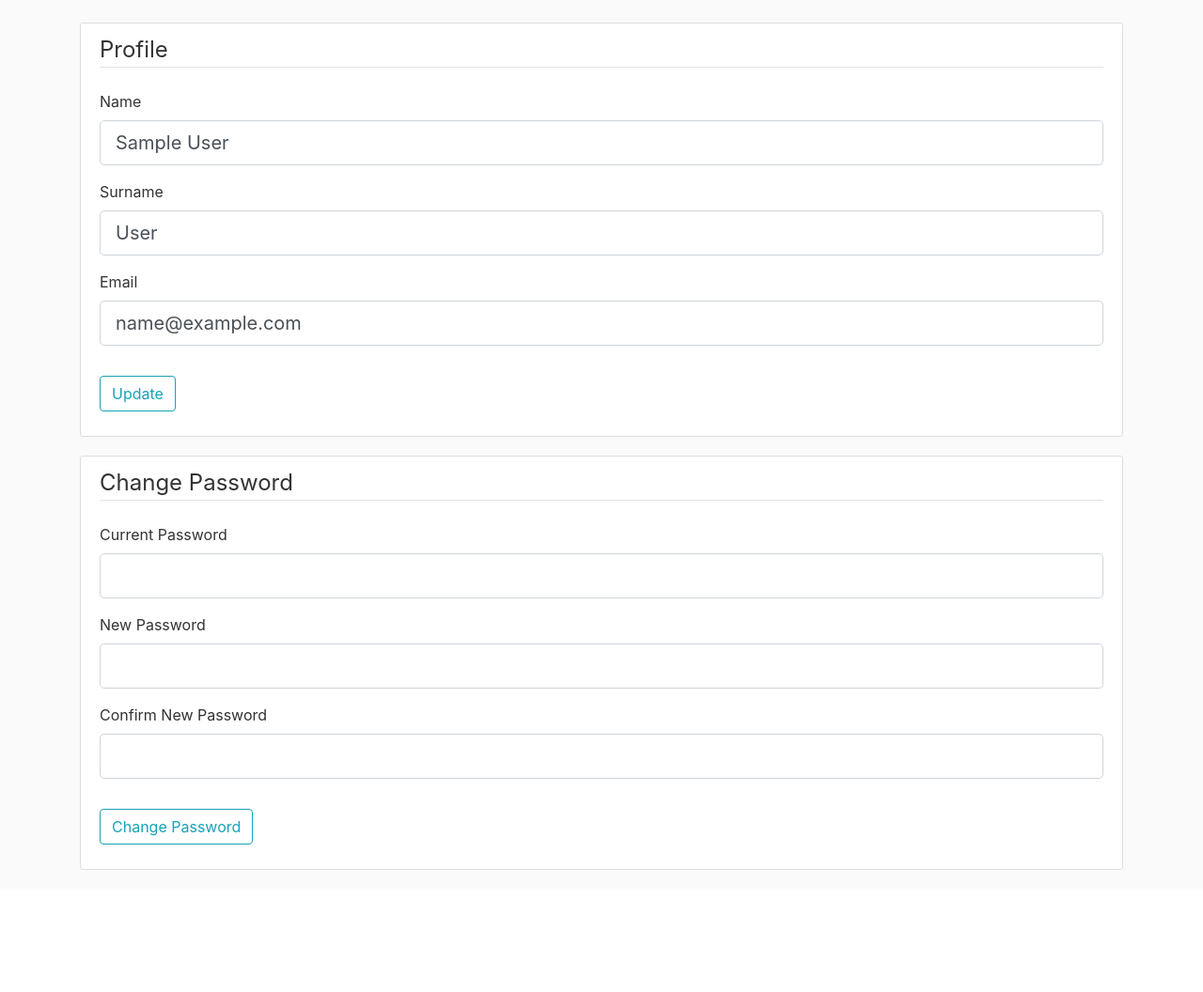
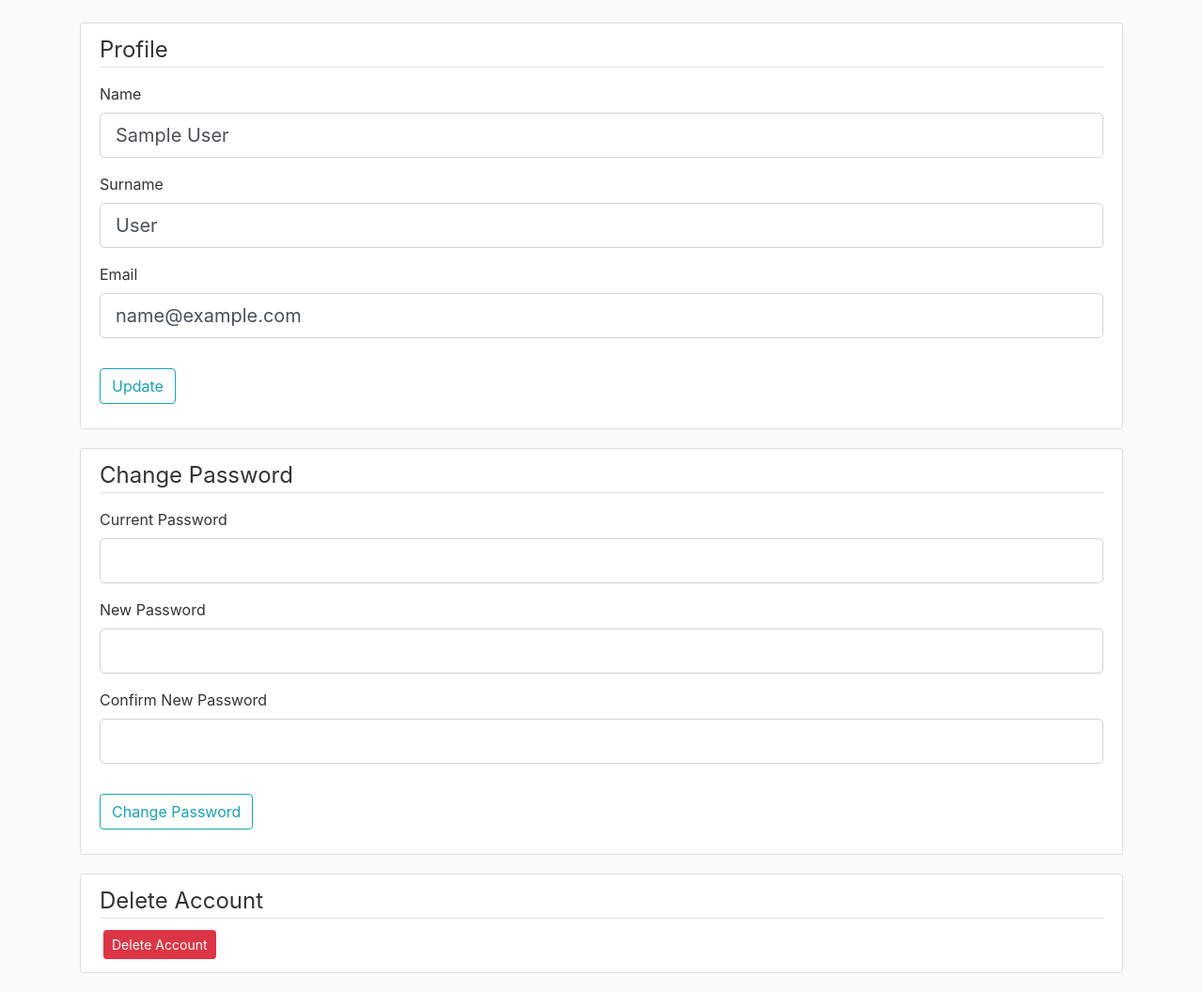
Before and after one commit to xvigo/IIS-project-2022, a Flask app: page /account in a window 1280 px wide. Shown: the part 56-1112 px from the top of the page at 94% size. Before the commit the page ends 982 px from the top, so only its background shows below. Run offline with Flask 3, Linux system fonts and the light colour scheme; a user stored in the database is signed in; tables that the repository leaves empty hold one stand-in row (values such as "Sample post"); some libraries are stand-ins or nearby versions.

Commit message:
add account delete

```diff
--- a/TownIssues/templates/account.html
+++ b/TownIssues/templates/account.html
@@ -4,7 +4,7 @@
         <form method="POST" action="">
             {{ profile_form.hidden_tag() }}
             <fieldset class="form-group">
-                <legend class="border-bottom mb-4">Profile</legend>
+                <legend class="border-bottom mb-3">Profile</legend>
 
                 <div class="form-group">
                     {{ profile_form.name.label(class="form-control-label") }}
@@ -42,7 +42,7 @@
         <form method="POST" action="">
             {{ password_form.hidden_tag() }}
             <fieldset class="form-group">
-                <legend class="border-bottom mb-4">Change Password</legend>
+                <legend class="border-bottom mb-3">Change Password</legend>
 
                 <div class="form-group">
                     {{ password_form.current_password.label(class="form-control-label") }}
@@ -92,4 +92,31 @@
             </div>
         </form>
     </div>
+
+    <div class="content-section">
+        <legend class="border-bottom mb-2">Delete Account</legend>
+        <button type="button" class="btn btn-danger btn-sm m-1" data-toggle="modal" data-target="#deleteModal">Delete Account</button>
+    </div>
+
+    <div class="modal fade" id="deleteModal" tabindex="-1" role="dialog" aria-labelledby="deleteModalLabel" aria-hidden="true">
+        <div class="modal-dialog" role="document">
+          <div class="modal-content">
+            <div class="modal-header">
+              <h5 class="modal-title" id="deleteModalLabel">Delete Account</h5>
+              <button type="button" class="close" data-dismiss="modal" aria-label="Close">
+                <span aria-hidden="true">&times;</span>
+              </button>
+            </div>
+            <div class="modal-body">
+                <p>Do you really want to delete your account?</p>
+              </div>
+            <div class="modal-footer">
+              <button type="button" class="btn btn-secondary" data-dismiss="modal">Cancel</button>
+              <form action="{{ url_for('users.delete_account') }}" method="POST">
+                <input class="btn btn-danger" type="submit" value="Delete">
+              </form>
+            </div>
+          </div>
+        </div>
+      </div>
 {% endblock content %}
--- a/TownIssues/tickets/routes.py
+++ b/TownIssues/tickets/routes.py
@@ -55,7 +55,7 @@ def ticket_detail(ticket_id):
 
     return render_template('ticket_detail.html', title='Account', ticket=ticket, legend='Ticket Details')
 
-@tickets.route("/tickets/<int:ticket_id>/delete")
+@tickets.route("/tickets/<int:ticket_id>/delete", methods=['POST'])
 @login_required
 def delete_ticket(ticket_id):
     ticket = Ticket.query.get_or_404(ticket_id)
--- a/TownIssues/users/routes.py
+++ b/TownIssues/users/routes.py
@@ -77,3 +77,10 @@ def account():
             flash("Couldn't change password, current password is incorrect.", 'danger')
 
     return render_template('account.html', title='Account', password_form=password_form, profile_form=profile_form)
+
+@users.route("/account/delete", methods=['POST'])
+@login_required
+def delete_account():
+    db.session.delete(current_user)
+    db.session.commit()
+    return redirect(url_for('user.login'))
--- a/run_debug.py
+++ b/run_debug.py
@@ -1,6 +1,10 @@
 from TownIssues import create_app
 
-app = create_app()
+class DebugConfig:
+    SECRET_KEY = 'b76d4859dd2d340dfe47dbf8993f0386'
+    SQLALCHEMY_DATABASE_URI = 'postgresql://xrazzggtkegawp:38c7259d2fb0f773960265fa484c1725954e22d58496cc988aa6697a8c4f6b6a@ec2-54-194-180-51.eu-west-1.compute.amazonaws.com:5432/dfur7dcgfmutjb'
+
+app = create_app(DebugConfig)
 
 if __name__ == '__main__':
     app.run(debug=True)
```
Also changed, not shown: TownIssues/__init__.py (+6 -2 lines), Readme.md.
